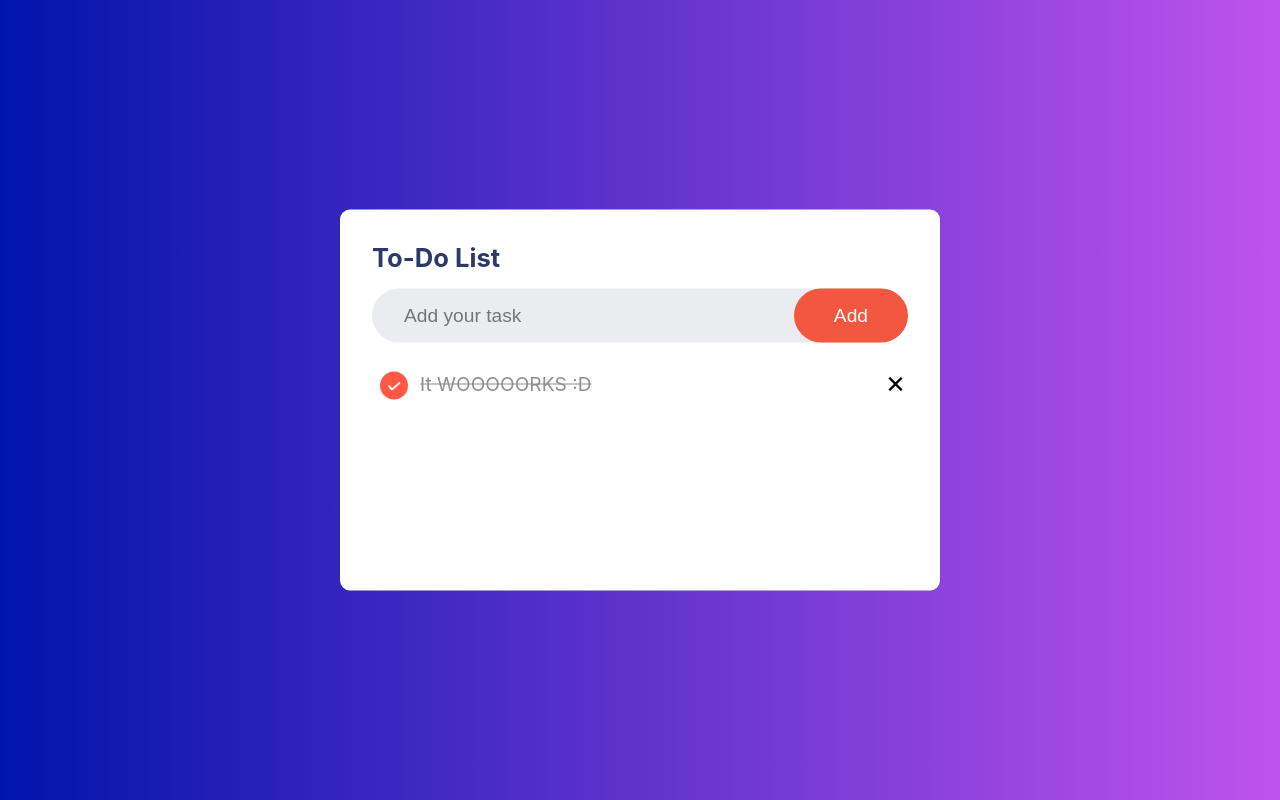
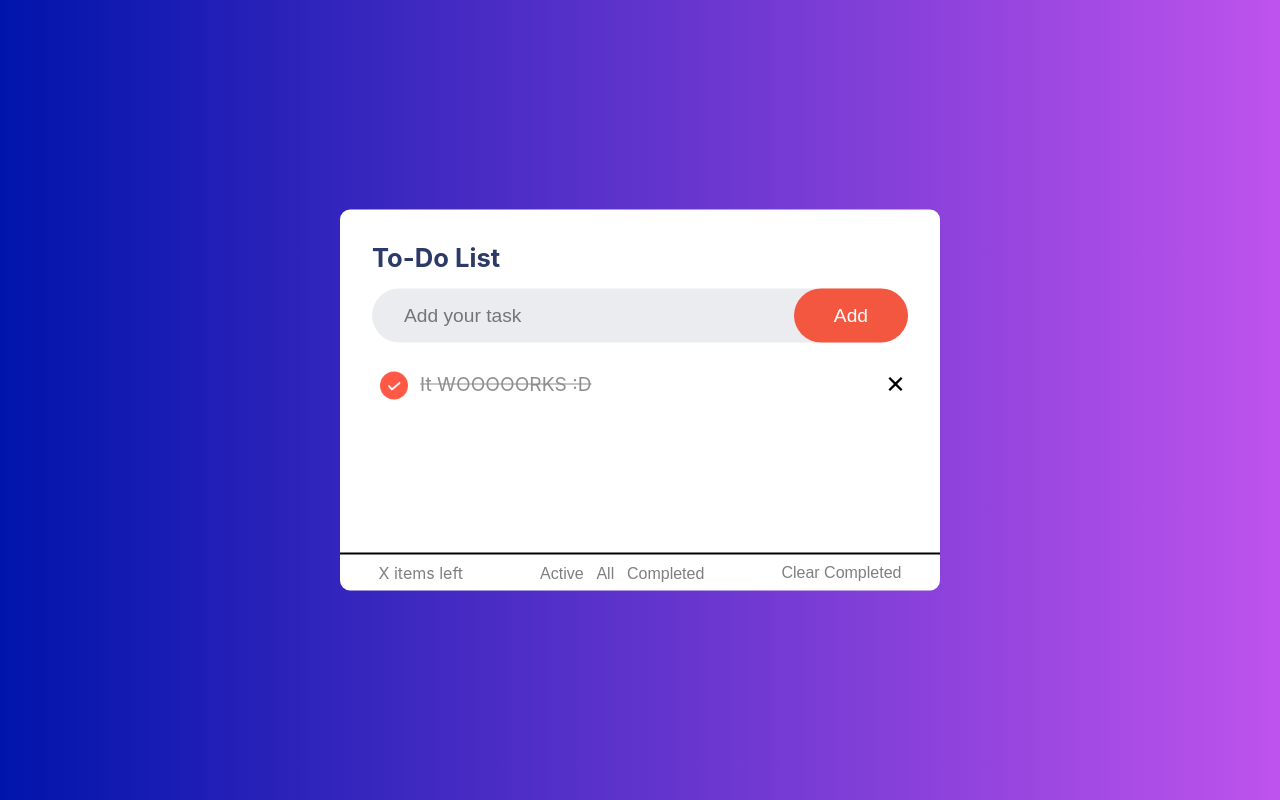
Before and after one commit to Life4Death04/ToDo-2v-Portfolio, a React (Create React App) app: page / in a window 1280 px wide. Built offline with nearby package versions, Linux system fonts and the light colour scheme.

Commit message:
Adding filterButtons style (not logic)

```diff
--- a/src/components/todo/todo.css
+++ b/src/components/todo/todo.css
@@ -17,7 +17,7 @@
     border-radius: 10px;
 }
 
-span{
+.icon{
     font-size: 1.6rem;
     font-weight: bold;
     color: var(--blue-text-icon);
@@ -174,3 +174,32 @@ span{
         margin: 7rem .8rem 0 .8rem;
     }
 }
+
+
+/*Filter Buttons Section*/
+.filterButtons-section{
+    position: absolute;
+    bottom: 0; left: 0; right: 0;
+    display: flex;
+    align-items: center;
+    justify-content: space-around;
+    padding: .5rem 0;
+    color: rgba(0, 0, 0, .5);
+    border-top: 2px solid #000;
+}
+
+
+.filterButtons{
+    font-size: 1rem;
+    background-color: transparent;
+    color: rgba(0, 0, 0, .5);
+}
+
+.filterButtons:hover{
+    cursor: pointer;
+    color: rgba(0, 0, 0, 1);
+}
+
+.allFilter{
+    margin: 0 .8rem;
+}
--- a/src/components/todo/todo.tsx
+++ b/src/components/todo/todo.tsx
@@ -28,6 +28,10 @@ function ModalMessage({isOpen, onClose}){
             </div>
         </div>
     );
+}
+
+function FilterButtons(){
+
 }
 
 export default function ToDo(){
@@ -93,6 +97,15 @@ export default function ToDo(){
                         )
                     })}
                 </ul>
+                <section className="filterButtons-section">
+                    <span>X items left</span>
+                    <div className="filterButtons-container">
+                        <button className='filterButtons activeFilter'>Active</button>
+                        <button className='filterButtons allFilter'>All</button>
+                        <button className='filterButtons completedFilter'>Completed</button>
+                    </div>
+                    <button className='filterButtons clearTask'>Clear Completed</button>
+                </section>
             </div>
 
             <ModalMessage isOpen={isModalOpen} onClose={() => {setIsModalOpen(false)}}></ModalMessage>
```
